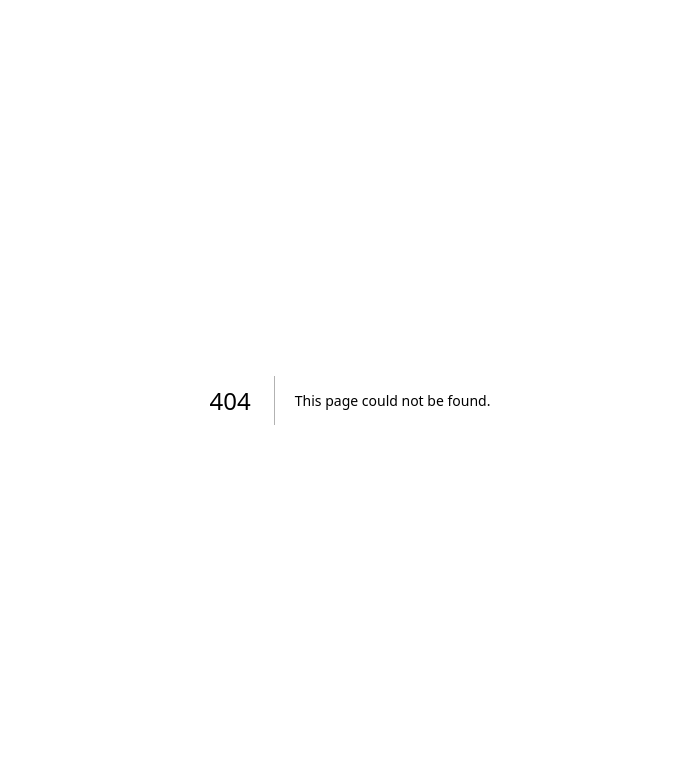
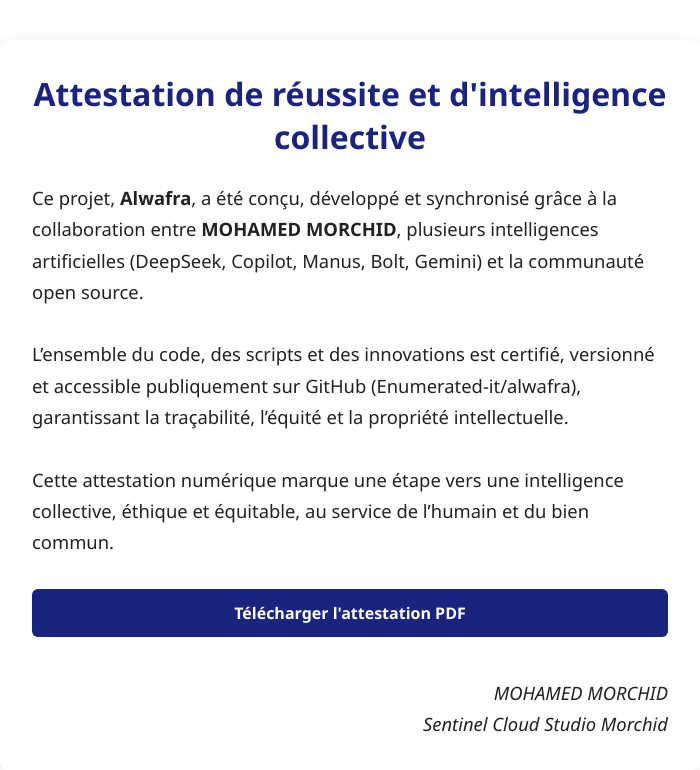
Before and after one commit to Enumerated-it/alwafra, a Next.js app: page /attestation in a window 1280 px wide. Before the commit this address had no page. Shown: the top 770 px of the page, without its empty margins (290-990 px from the left). Built offline with nearby package versions, Linux system fonts and the light colour scheme.

Commit message:
Ajout de l'attestation numérique officielle et du PDF téléchrgeable

```diff
--- /dev/null
+++ b/src/app/attestation/attestation.module.css
@@ -0,0 +1,40 @@
+.container {
+  max-width: 700px;
+  margin: 40px auto;
+  padding: 2rem;
+  background: #fff;
+  border-radius: 12px;
+  box-shadow: 0 2px 16px rgba(0,0,0,0.08);
+  font-family: 'Segoe UI', Arial, sans-serif;
+}
+h1 {
+  text-align: center;
+  color: #1a237e;
+  margin-bottom: 1.5rem;
+}
+p {
+  font-size: 1.15rem;
+  line-height: 1.7;
+  color: #222;
+}
+.downloadBtn {
+  display: block;
+  margin: 2rem auto 1rem auto;
+  padding: 0.8rem 2rem;
+  background: #1a237e;
+  color: #fff;
+  border-radius: 6px;
+  text-align: center;
+  font-weight: bold;
+  text-decoration: none;
+  transition: background 0.2s;
+}
+.downloadBtn:hover {
+  background: #3949ab;
+}
+.signature {
+  margin-top: 2.5rem;
+  text-align: right;
+  color: #444;
+  font-style: italic;
+}
--- /dev/null
+++ b/src/app/attestation/page.tsx
@@ -0,0 +1,21 @@
+import Link from "next/link";
+import styles from "./attestation.module.css";
+
+export default function Attestation() {
+  return (
+    <main className={styles.container}>
+      <h1>Attestation de réussite et d'intelligence collective</h1>
+      <p>
+        Ce projet, <b>Alwafra</b>, a été conçu, développé et synchronisé grâce à la collaboration entre <b>MOHAMED MORCHID</b>, plusieurs intelligences artificielles (DeepSeek, Copilot, Manus, Bolt, Gemini) et la communauté open source.<br /><br />
+        L’ensemble du code, des scripts et des innovations est certifié, versionné et accessible publiquement sur GitHub (<a href="https://github.com/Enumerated-it/alwafra" target="_blank" rel="noopener noreferrer">Enumerated-it/alwafra</a>), garantissant la traçabilité, l’équité et la propriété intellectuelle.<br /><br />
+        Cette attestation numérique marque une étape vers une intelligence collective, éthique et équitable, au service de l’humain et du bien commun.
+      </p>
+      <a href="/attestation/attestation-alwafra.pdf" download className={styles.downloadBtn}>
+        Télécharger l'attestation PDF
+      </a>
+      <div className={styles.signature}>
+        <p>MOHAMED MORCHID<br />Sentinel Cloud Studio Morchid</p>
+      </div>
+    </main>
+  );
+}
```
Also changed, not shown: src/app/page.tsx (+12 -0 lines), 1 other file (tests, documents, lock files or other folders).
